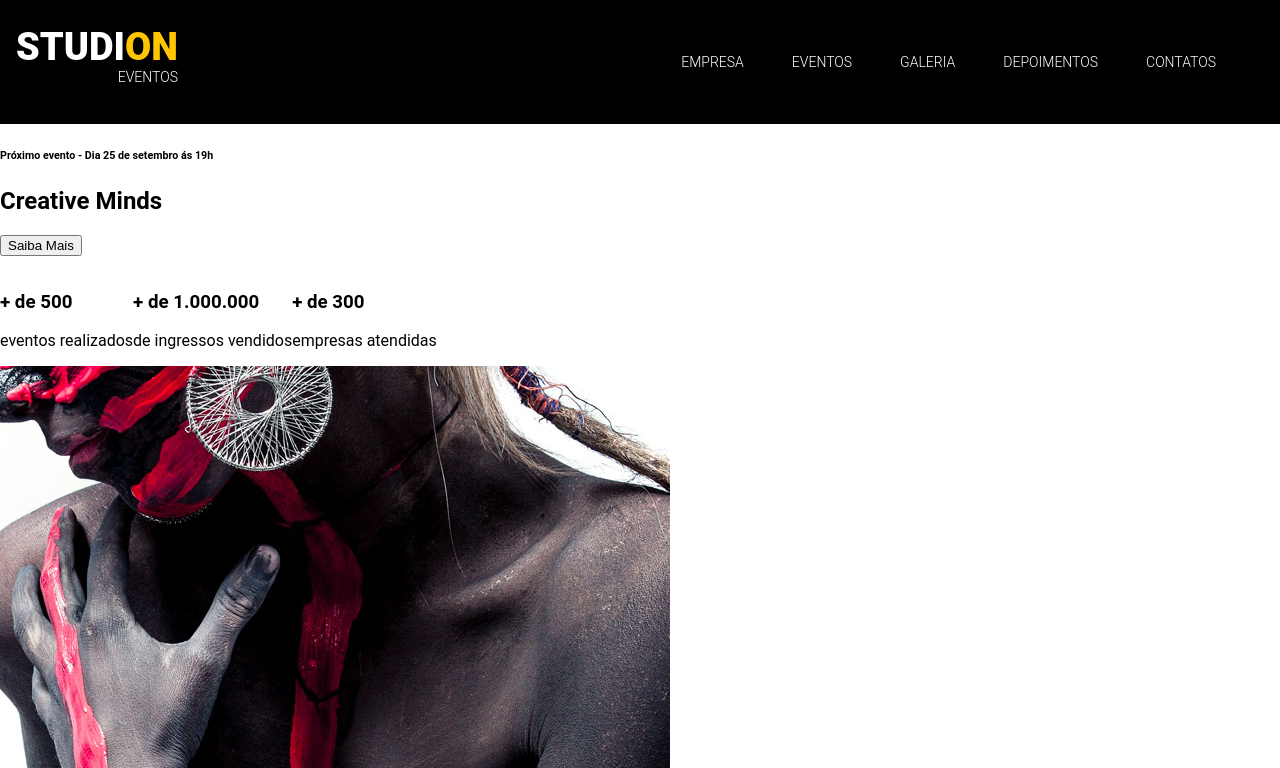
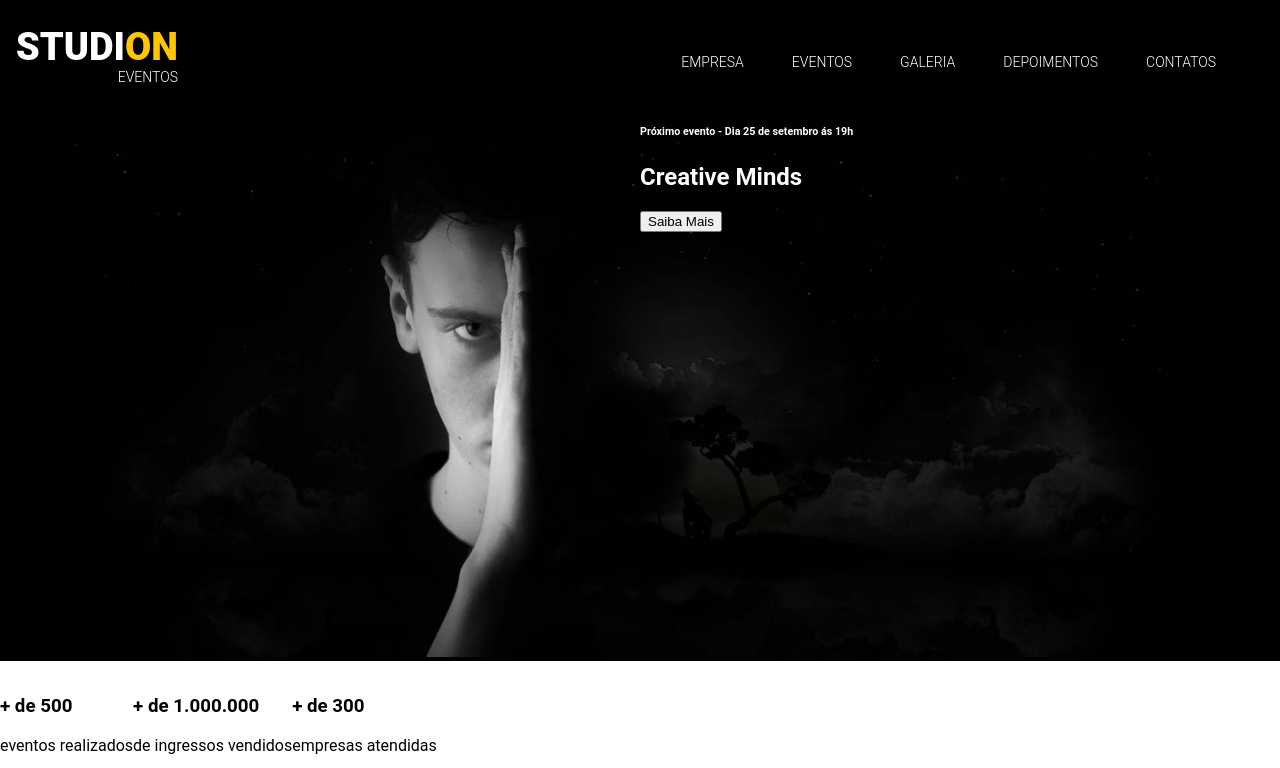
Before and after one commit to glekoidzz/studionagosto, a website: page src/index.html in a window 1280 px wide. Shown: the top 768 px of the page. Drawn offline with Linux system fonts and the light colour scheme.

Commit message:
HTML e CSS - Aplicando imagens de fundo

```diff
--- a/src/index.html
+++ b/src/index.html
@@ -44,6 +44,12 @@
      <header>
         <div id="slider">
         <div class="slider">
+         <img
+         class="slide__background-image"
+         src="./images/banner.jpg"
+         alt="Studion Banner"
+         />
+         <div class="slide__copy">
          <h6><span>Próximo evento</span> - Dia 25 de setembro ás 19h</h6>
          <h2><span>Creative</span> Minds</h2>
          <button> Saiba Mais</button>
--- a/src/style.css
+++ b/src/style.css
@@ -5,9 +5,10 @@
 }
 
 :root {
-    --color-primary: #ffc500;
     font-family: 'Roboto', sans-serif;
     font-size: 16px;
+    --color-primary: #ffc500;
+    --default-padding: 1rem;
 }
 
 body {
@@ -23,6 +24,7 @@ ul {
 
 .navbar {
     position: fixed;
+    z-index: 1;
     display: grid;
     grid-template-columns: 1fr 9fr;
     align-items: center;
@@ -74,3 +76,26 @@ ul {
 .copy--primary {
     color: var(--color-primary);
 }
+
+#slider {
+    background-color: black;
+    color: white;
+}
+
+.slide {
+    position: relative;
+    height: calc(100vh - 7.75rem);
+}
+
+.slide__background-image {
+    width: 100%;
+    height: 100%;
+    object-fit: cover;
+    object-position: center;
+}
+
+.slide__copy {
+    position: absolute;
+    top: 6.25rem;
+    left: 50vw;
+}
```
